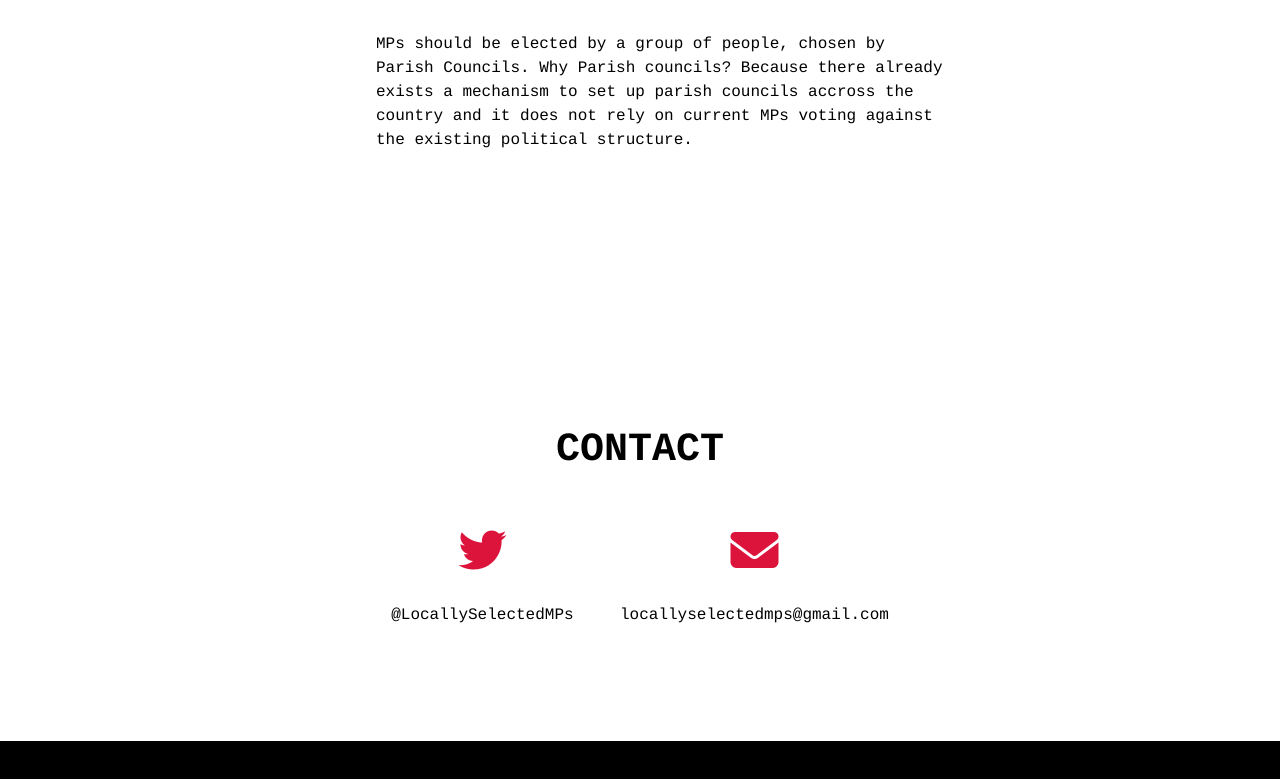
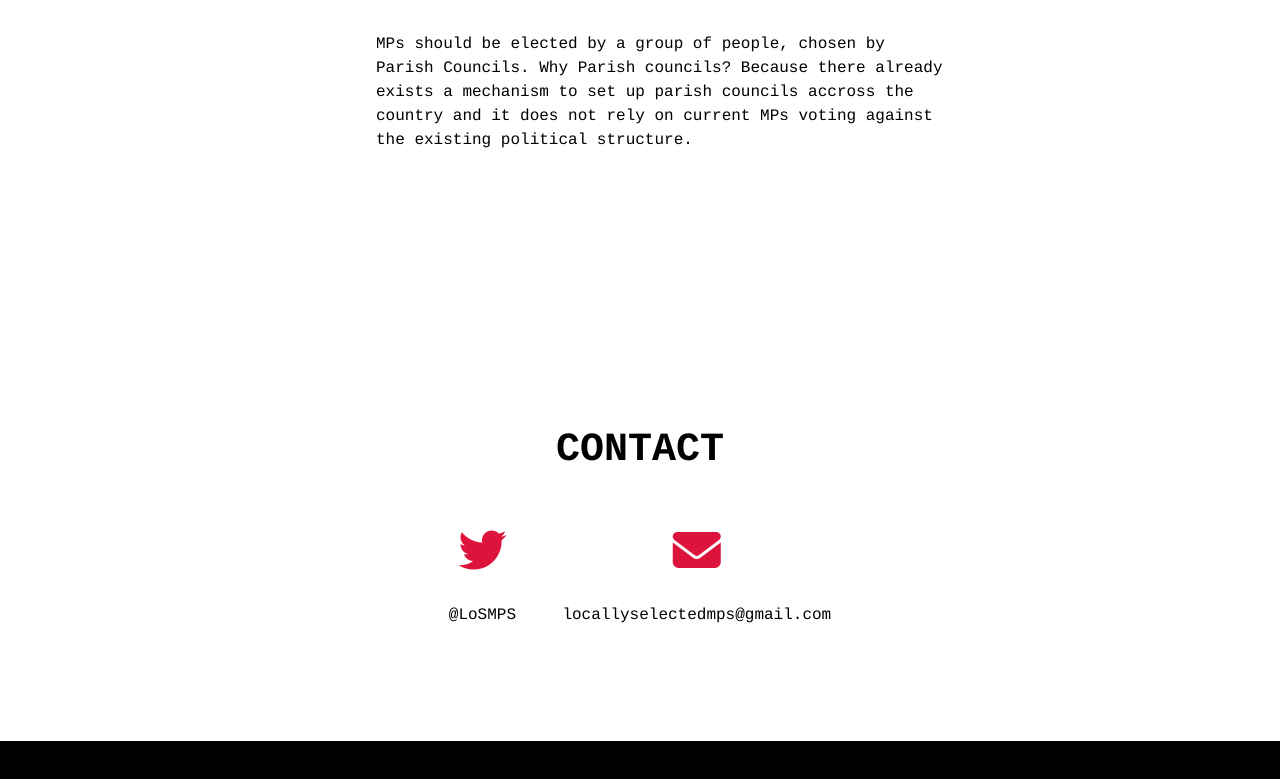
Before and after one commit to mauvesky1/Local, a plain HTML site: page index.html in a window 1280 px wide. Shown: the part 2233-3012 px from the top of the page. Drawn offline with Linux system fonts and the light colour scheme.

Commit message:
Update index.html
tw

```diff
--- a/index.html
+++ b/index.html
@@ -107,7 +107,7 @@ The reason that these boards should be elected by parish councils is that it doe
     <ul class="contact-content">
       <li>
         <i class="fa fa-twitter"></i>
-        <p>@LocallySelectedMPs</p>
+        <p>@LoSMPS</p>
       </li>
 
       <li>
```
